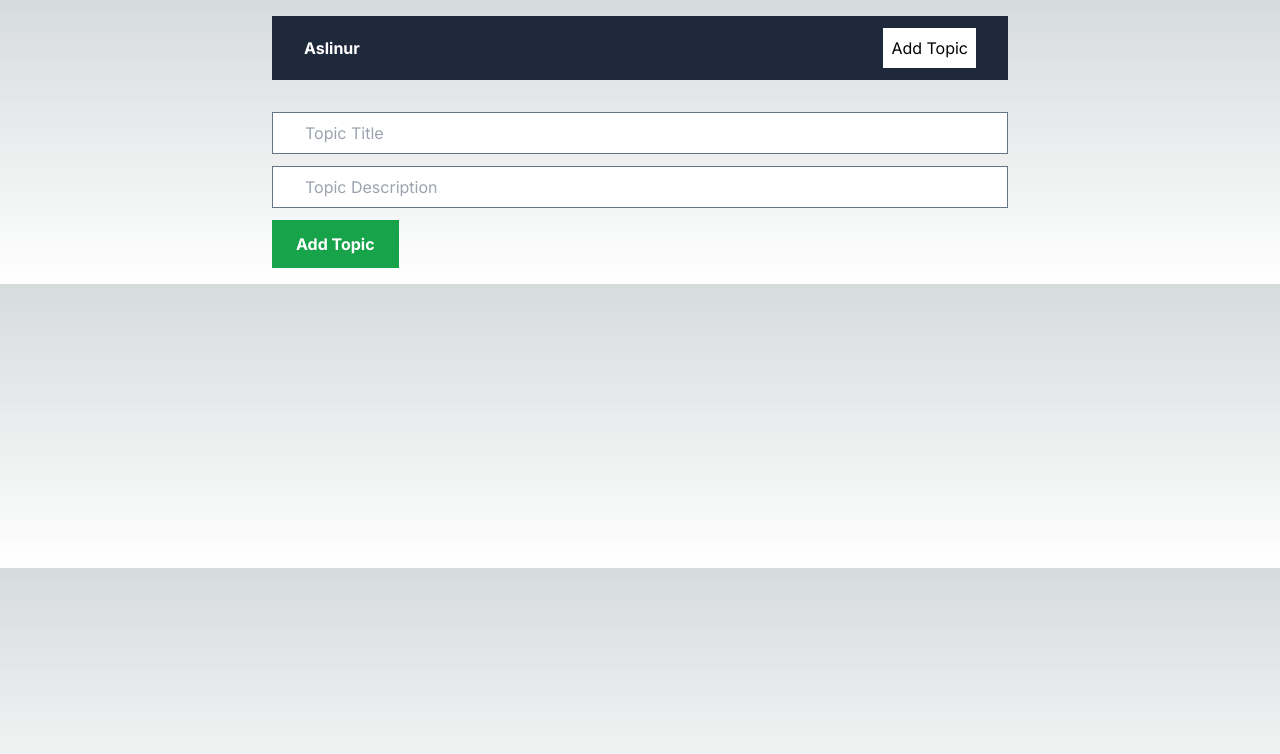
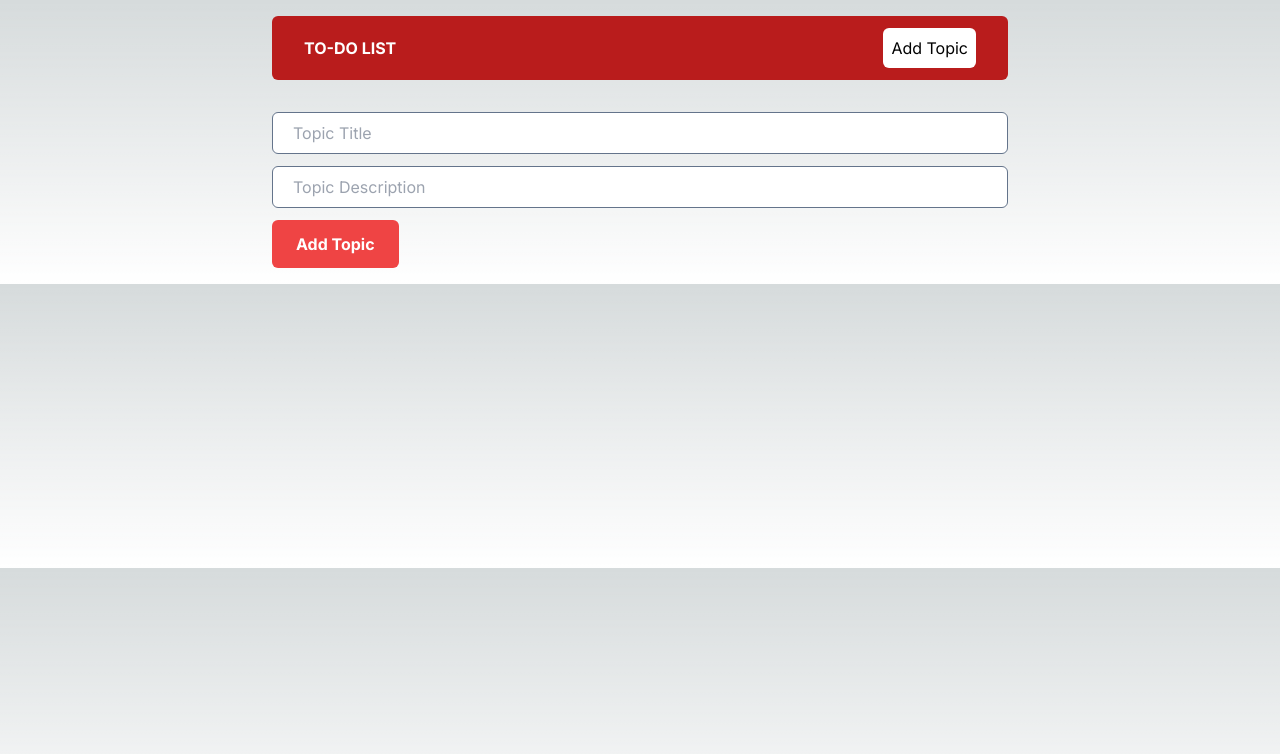
Before and after one commit to aslinurtolga/CRUD-App-with-MongoDB, a Next.js app: page /addTopic in a window 1280 px wide. Shown: the top 754 px of the page. Built offline with nearby package versions, Linux system fonts and the light colour scheme.

Commit message:
fix: navbar and lists colors changed

```diff
--- a/app/addTopic/page.jsx
+++ b/app/addTopic/page.jsx
@@ -41,7 +41,7 @@ export default function AddTopic() {
       <input
         onChange={(e) => setTitle(e.target.value)}
         value={title}
-        className="border border-slate-500 px-8 py-2"
+        className="border rounded-md border-slate-500 px-5 py-2"
         type="text"
         placeholder="Topic Title"
       />
@@ -49,14 +49,14 @@ export default function AddTopic() {
       <input
         onChange={(e) => setDescription(e.target.value)}
         value={description}
-        className="border border-slate-500 px-8 py-2"
+        className="border rounded-md border-slate-500 px-5 py-2"
         type="text"
         placeholder="Topic Description"
       />
 
       <button
         type="submit"
-        className="bg-green-600 font-bold text-white py-3 px-6 w-fit"
+        className="bg-red-500 rounded-md font-bold text-white py-3 px-6 w-fit"
       >
         Add Topic
       </button>
--- a/components/EditTopicForm.jsx
+++ b/components/EditTopicForm.jsx
@@ -44,7 +44,7 @@ export default function EditTopicForm({ id, title, description }) {
         placeholder="Topic Description"
       />
 
-      <button className="bg-green-600 font-bold text-white py-3 px-6 w-fit">
+      <button className="bg-red-500 font-bold text-white py-3 rounded-md px-6 w-fit">
         Update Topic
       </button>
     </form>
--- a/components/Navbar.jsx
+++ b/components/Navbar.jsx
@@ -2,9 +2,20 @@ import Link from "next/link";
 
 export default function Navbar() {
   return (
-    <nav className="flex justify-between items-center bg-slate-800 px-8 py-3">
-      <Link className="text-white font-bold" href={"/"}>Aslinur</Link>
-      <Link className="bg-white text-black p-2" href={"/addTopic"}>Add Topic</Link>
+    <nav
+      className="flex justify-between items-center bg-red-700 rounded-md px-8 py-3"
+    >
+      <Link className="text-white font-bold" href={"/"}>
+        TO-DO LIST
+      </Link>
+      <Link
+        className="bg-white p-2 rounded-md
+
+"
+        href={"/addTopic"}
+      >
+        Add Topic
+      </Link>
     </nav>
   );
 }
--- a/components/TopicsList.jsx
+++ b/components/TopicsList.jsx
@@ -26,10 +26,10 @@ export default async function TopicsList() {
       {topics.map((t) => (
         <div
           key={t._id}
-          className="p-4 border border-slate-300 my-3 flex justify-between gap-5 items-start"
+          className="p-4 border border-red-700 my-3 flex justify-between gap-5 rounded-md items-start"
         >
           <div>
-            <h2 className="font-bold text-2xl">{t.title}</h2>
+            <h2 className="font-bold text-gray-800 text-2xl">{t.title}</h2>
             <div>{t.description}</div>
           </div>
 
```
